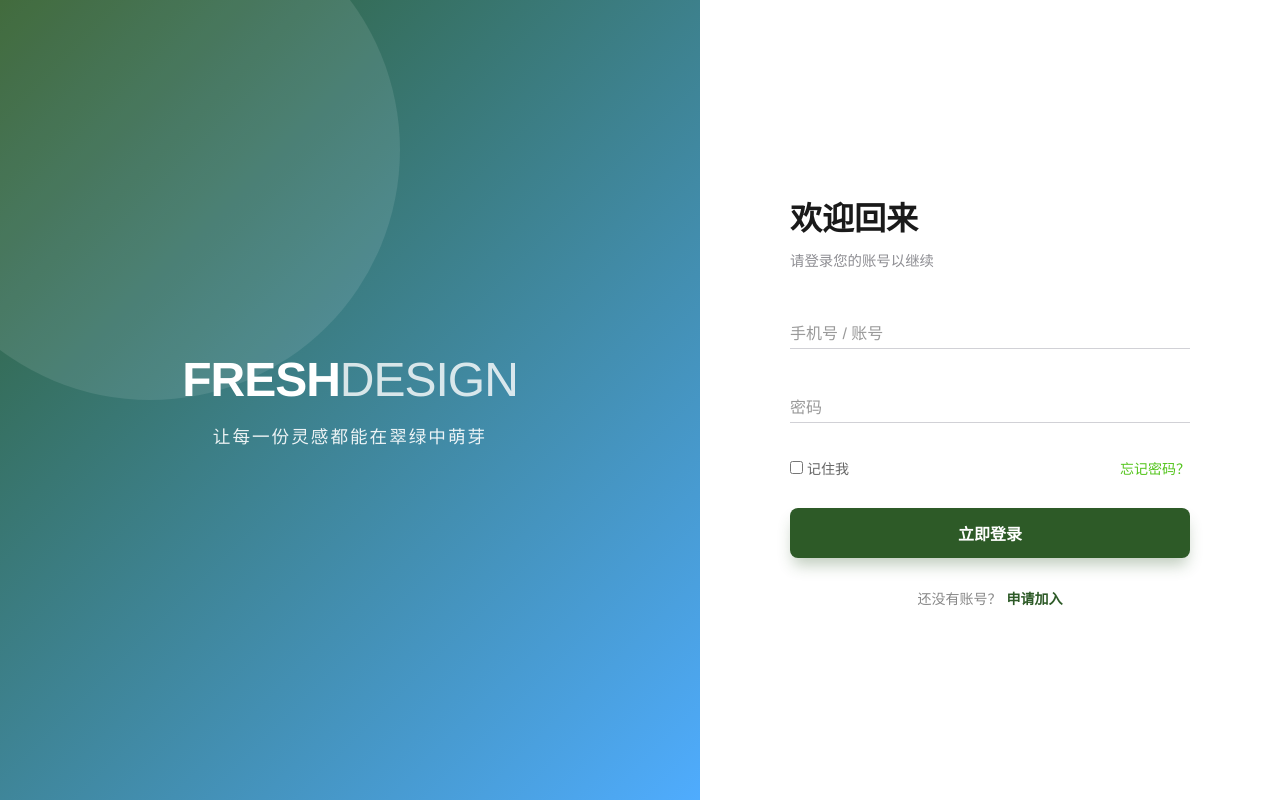
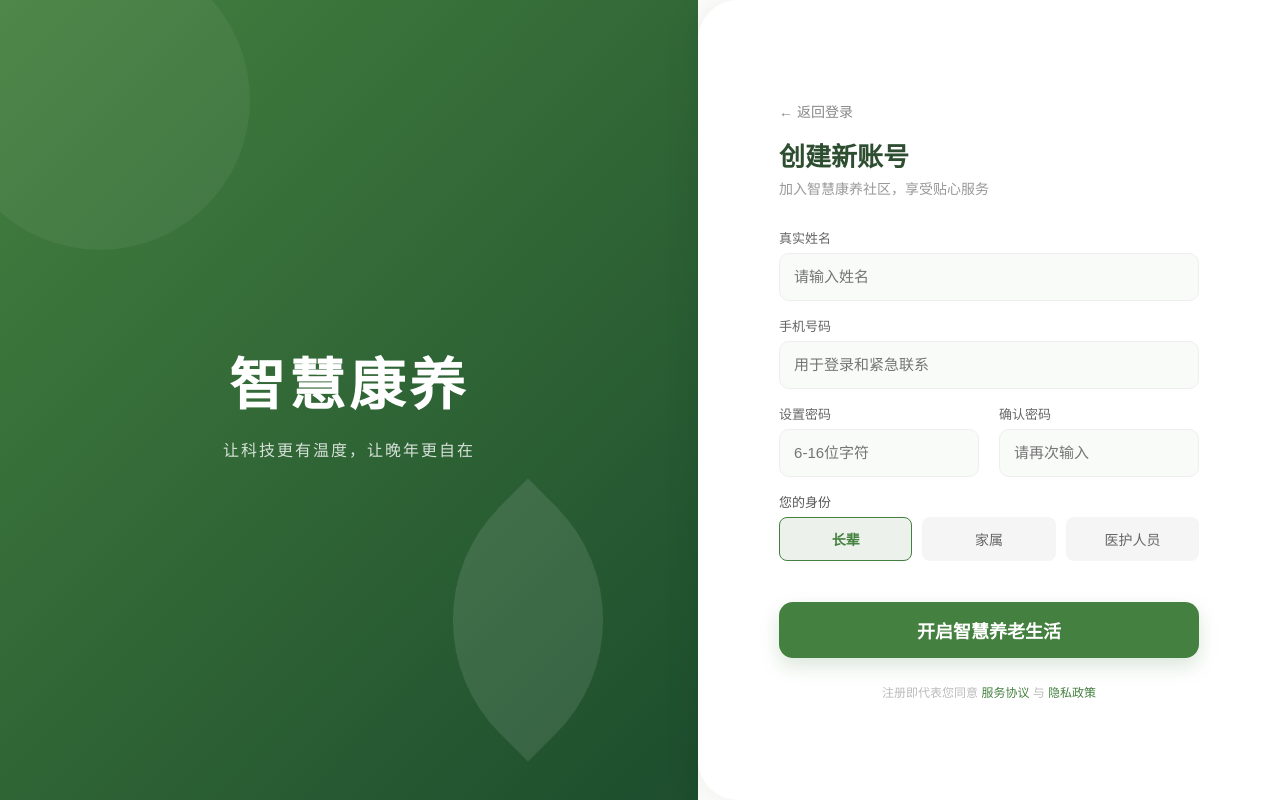
Before and after one commit to plain-wind/elderly, a Vue app: page /register in a window 1280 px wide. Built offline with nearby package versions, Linux system fonts and the light colour scheme.

Commit message:
第二版登录界面

```diff
--- a/components.d.ts
+++ b/components.d.ts
@@ -11,10 +11,16 @@ export {}
 /* prettier-ignore */
 declare module 'vue' {
   export interface GlobalComponents {
+    Button: typeof import('./src/components/Button.vue')['default']
     ElButton: typeof import('element-plus/es')['ElButton']
+    ElderInput: typeof import('./src/components/ElderInput.vue')['default']
+    ElderRadio: typeof import('./src/components/ElderRadio.vue')['default']
     ElForm: typeof import('element-plus/es')['ElForm']
     ElFormItem: typeof import('element-plus/es')['ElFormItem']
     ElInput: typeof import('element-plus/es')['ElInput']
+    Input: typeof import('./src/components/Input.vue')['default']
+    Radio: typeof import('./src/components/Radio.vue')['default']
+    RadioGroup: typeof import('./src/components/RadioGroup.vue')['default']
     RouterLink: typeof import('vue-router')['RouterLink']
     RouterView: typeof import('vue-router')['RouterView']
     Test: typeof import('./src/components/Test.vue')['default']
--- a/src/App.vue
+++ b/src/App.vue
@@ -3,22 +3,16 @@ import Test from '@/components/Test.vue'
 </script>
 
 <template>
-  <!-- <router-view></router-view> -->
-  <Test></Test>
+  <router-view></router-view>
+  <!-- <Test></Test> -->
 </template>
 
 
 
 <style lang="scss">
-#app {
-  --el-color-primary: #0cc609;
-  --el-color-primary-light-3: #82d780;
-  --el-border-radius-base: 12px;
-}
-
-* {
-  margin: 0;
-  padding: 0;
-  box-sizing: border-box;
-}
-</style>
+@use '@/assets/scss/global.scss' as *;
+// #app {
+//   --el-color-primary: #0cc609;
+//   --el-color-primary-light-3: #82d780;
+//   --el-border-radius-base: 12px;
+// }</style>
--- a/src/assets/scss/global.scss
+++ b/src/assets/scss/global.scss
@@ -1,29 +1,23 @@
 // global.scss
+* {
+  box-sizing: border-box;
+  margin: 0;
+  padding: 0;
+}
+
+body {
+  font-family: "PingFang SC", "Microsoft YaHei", sans-serif;
+  -webkit-font-smoothing: antialiased;
+  color: #333;
+}
 
 a {
   text-decoration: none;
-  color: black;
+  color: inherit;
 }
 
-/* 毛玻璃效果 */
-.glass {
-  background: rgba(255, 255, 255, 0.1);
-  -webkit-backdrop-filter: blur(10px);
-  backdrop-filter: blur(10px);
-  border-radius: 12px;
-  border: 1px solid rgba(255, 255, 255, 0.2);
-  box-shadow: 0 8px 32px rgba(0, 0, 0, 0.1);
-  padding: 10px;
+/* 自定义选中文本颜色 */
+::selection {
+  background: #44803f;
+  color: #fff;
 }
-
-/* 隐藏滚动条但保留滚动功能 */
-.element {
-  overflow: auto; /* 或 scroll */
-  scrollbar-width: none; /* Firefox */
-  -ms-overflow-style: none; /* IE 10+ */
-  /* border: 2px solid red; */
-}
-
-.element::-webkit-scrollbar {
-  display: none; /* Chrome、Safari、Edge */
-}
--- /dev/null
+++ b/src/components/Button.vue
@@ -0,0 +1,39 @@
+<script setup lang="ts">
+const props = defineProps<{
+  type: 'button' | 'submit' | 'reset'
+}>();
+</script>
+
+<template>
+  <button :type="type" class="btn">
+    <span>
+      <slot></slot>
+    </span>
+  </button>
+</template>
+
+<style scoped lang="scss">
+.btn {
+  width: 100%;
+  height: 56px;
+  background: #44803f;
+  color: #fff;
+  border: none;
+  border-radius: 14px;
+  font-size: 18px;
+  font-weight: 600;
+  cursor: pointer;
+  transition: all 0.3s;
+  box-shadow: 0 8px 20px rgba(68, 128, 63, 0.2);
+
+  &:hover {
+    background: #356632;
+    transform: translateY(-2px);
+    box-shadow: 0 12px 25px rgba(68, 128, 63, 0.3);
+  }
+
+  &:active {
+    transform: translateY(0);
+  }
+}
+</style>
--- /dev/null
+++ b/src/components/Input.vue
@@ -0,0 +1,82 @@
+<script setup lang="ts">
+
+const emit = defineEmits<{
+  (e: 'update:modelValue', value: string): void;
+}>();
+
+const props = withDefaults(defineProps<{
+  label: string;
+  modelValue: string;
+  placeholder?: string;
+  type?: 'text' | 'tel' | 'password';
+  size?: 'small' | 'medium' | 'large';
+  required?: boolean;
+}>(), {
+  type: 'text',
+  size: 'medium',
+  required: true,
+});
+</script>
+
+<template>
+  <div class="input-field" :class="`size-${size}`">
+    <label>{{ label }}</label>
+    <input :value="modelValue" @input="emit('update:modelValue', ($event.target as HTMLInputElement).value)"
+      :type="type" :placeholder="placeholder" :required="required" />
+  </div>
+</template>
+
+<style scoped lang="scss">
+.input-field {
+
+  label {
+    display: block;
+    color: #666;
+    font-weight: 500;
+  }
+
+  input {
+    width: 100%;
+    border: 1.5px solid #eee;
+    transition: all 0.3s;
+    outline: none;
+    background: #f9fbf9;
+
+    &:focus {
+      border-color: #44803f;
+      background: #fff;
+      box-shadow: 0 4px 12px rgba(68, 128, 63, 0.1);
+    }
+  }
+}
+
+.size-small {
+  label {
+    font-size: 13px;
+    margin-bottom: 6px;
+  }
+
+  input {
+    height: 48px;
+    padding: 0 14px;
+    border-radius: 10px;
+    font-size: 15px;
+  }
+}
+
+.size-medium {
+  margin-bottom: 24px;
+
+  label {
+    font-size: 14px;
+    margin-bottom: 8px;
+  }
+
+  input {
+    height: 54px;
+    padding: 0 16px;
+    border-radius: 12px;
+    font-size: 16px;
+  }
+}
+</style>
--- a/src/types/index.ts
+++ b/src/types/index.ts
@@ -6,7 +6,7 @@ export interface Login {
 export interface Register {
   name: string;
   telephone: string;
-  code: string;
   password: string;
   confirmPassword: string;
+  role: string;
 }
--- a/src/views/index/Login.vue
+++ b/src/views/index/Login.vue
@@ -1,53 +1,74 @@
 <script setup lang="ts">
-import { Login } from '@/types';
-import { Phone, Lock } from '@element-plus/icons-vue'
+import Input from '@/components/Input.vue'
+import Button from '@/components/Button.vue'
+import { Login } from '@/types'
 
 const router = useRouter();
+const loginForm = ref<Login>({ telephone: '', password: '' });
 
-const ruleForm = ref<Login>({
-  telephone: '',
-  password: '',
-})
-
-
-const rules = reactive({
-  desc: [
-    { required: true, message: 'Please input activity form', trigger: 'blur' },
-  ],
-})
+const handleLogin = () => {
+  console.log('登录提交:', loginForm.value);
+};
 </script>
 
 <template>
-  <div class="main">
-    <div class="box glass">
-      <div class="big-title">
-        HI！ 欢迎登录
+  <div class="login-box">
+    <div class="header">
+      <h2>欢迎登录</h2>
+      <div class="divider"></div>
+    </div>
+
+    <form @submit.prevent="handleLogin" class="form-body">
+      <Input v-model="loginForm.telephone" label="手机号码" type="tel" placeholder="请输入您的手机号" />
+      <Input v-model="loginForm.password" label="登录密码" type="password" placeholder="请输入密码" />
+      <div class="form-footer">
+        <span class="to-register" @click="router.push({ name: 'register' })">
+          还没有账号？点此注册
+        </span>
       </div>
-      <div class="small-title">请 登 录 您 的 账 号</div>
-      <!-- 表单 -->
-      <el-form ref="ruleFormRef" :model="ruleForm" :rules="rules" label-width="auto" label-position="top">
-        <el-form-item label="手机号" prop="telephone">
-          <el-input v-model="ruleForm.telephone" placeholder="请输入手机号" :prefix-icon="Phone" />
-        </el-form-item>
-        <el-form-item label="密码" prop="password">
-          <el-input v-model="ruleForm.password" type="password" placeholder="请输入密码" show-password :prefix-icon="Lock" />
-        </el-form-item>
 
-        <div @click="router.push({ name: 'register' })" class="link">
-          还没有账号？去注册
-        </div>
-
-        <el-form-item>
-          <el-button type="primary">
-            登录
-          </el-button>
-        </el-form-item>
-      </el-form>
-    </div>
+      <Button type="submit">安全登录</Button>
+    </form>
   </div>
 </template>
 
 <style scoped lang="scss">
-@use '@/assets/scss/global.scss' as *;
-@use '@/assets/scss/index.scss' as *;
+.login-box {
+  width: 100%;
+  max-width: 420px;
+  padding: 0 40px;
+
+  .header {
+    margin-bottom: 40px;
+
+    h2 {
+      font-size: 28px;
+      color: #2e4e31;
+      font-weight: 600;
+    }
+
+    .divider {
+      width: 40px;
+      height: 4px;
+      background: #44803f;
+      margin-top: 8px;
+      border-radius: 2px;
+    }
+  }
+}
+
+.form-footer {
+  text-align: right;
+  margin-bottom: 30px;
+
+  .to-register {
+    color: #44803f;
+    font-size: 14px;
+    cursor: pointer;
+
+    &:hover {
+      text-decoration: underline;
+    }
+  }
+}
 </style>
--- a/src/views/index/Register.vue
+++ b/src/views/index/Register.vue
@@ -1,72 +1,174 @@
 <script setup lang="ts">
-import { User, Phone, Lock } from '@element-plus/icons-vue';
+import Input from '@/components/Input.vue';
+import Button from '@/components/Button.vue';
 import { Register } from '@/types';
 
 const router = useRouter();
-const toLogin = () => {
-  router.push({
-    name: 'login'
-  })
-}
-
-const ruleFormRef = ref()
-const ruleForm = ref<Register>({
+const registerForm = ref<Register>({
   name: '',
   telephone: '',
-  code: '',
   password: '',
   confirmPassword: '',
-})
+  role: 'elderly' // 默认角色：长辈
+});
 
-
-const rules = reactive({
-  desc: [
-    { required: true, message: 'Please input activity form', trigger: 'blur' },
-  ],
-})
+const handleRegister = () => {
+  console.log('注册信息:', registerForm.value);
+  // 执行注册逻辑
+};
 </script>
 
 <template>
-  <div class="main">
-    <div class="box glass">
-      <div class="big-title">
-        HI！ 欢迎注册
+  <div class="register-box">
+    <div class="header">
+      <div class="back-link" @click="router.push({ name: 'login' })">
+        ← 返回登录
       </div>
-      <div class="small-title">请 注 册 您 的 账 号</div>
-      <!-- 表单 -->
-      <el-form ref="ruleFormRef" :model="ruleForm" :rules="rules" label-width="auto" label-position="top">
-        <el-form-item label="姓名" prop="name">
-          <el-input v-model="ruleForm.name" placeholder="请输入您的姓名" :prefix-icon="User" />
-        </el-form-item>
-        <el-form-item label="手机号" prop="telephone">
-          <el-input v-model="ruleForm.telephone" placeholder="请输入手机号" :prefix-icon="Phone" class="sjh" />
-        </el-form-item>
-        <el-form-item label="验证码" prop="code">
-          <el-input v-model="ruleForm.code" placeholder="请输入验证码" show-password :prefix-icon="Lock" />
-        </el-form-item>
-        <el-form-item label="密码" prop="password">
-          <el-input v-model="ruleForm.password" type="password" placeholder="请输入密码" show-password :prefix-icon="Lock" />
-        </el-form-item>
-        <el-form-item label="确认密码" prop="confirmPassword">
-          <el-input v-model="ruleForm.confirmPassword" type="password" placeholder="请再次确认密码" show-password
-            :prefix-icon="Lock" />
-        </el-form-item>
+      <h2>创建新账号</h2>
+      <p>加入智慧康养社区，享受贴心服务</p>
+    </div>
 
-        <div @click="toLogin()" class="link">
-          已有帐号 去登录
+    <form @submit.prevent="handleRegister" class="form-grid">
+
+      <Input class="full" size="small" v-model="registerForm.name" label="真实姓名" type="text" placeholder="请输入姓名" />
+      <Input class="full" size="small" v-model="registerForm.telephone" label="手机号码" type="tel"
+        placeholder="用于登录和紧急联系" />
+      <Input size="small" v-model="registerForm.password" label="设置密码" type="password" placeholder="6-16位字符" />
+      <Input size="small" v-model="registerForm.confirmPassword" label="确认密码" type="password" placeholder="请再次输入" />
+
+      <div class="input-field full">
+        <label>您的身份</label>
+        <div class="role-selector">
+          <label :class="{ active: registerForm.role === 'elderly' }">
+            <input type="radio" v-model="registerForm.role" value="elderly" /> 长辈
+          </label>
+          <label :class="{ active: registerForm.role === 'family' }">
+            <input type="radio" v-model="registerForm.role" value="family" /> 家属
+          </label>
+          <label :class="{ active: registerForm.role === 'staff' }">
+            <input type="radio" v-model="registerForm.role" value="staff" /> 医护人员
+          </label>
         </div>
+      </div>
 
-        <el-form-item>
-          <el-button type="primary">
-            注册
-          </el-button>
-        </el-form-item>
-      </el-form>
-    </div>
+      <Button type="submit" class="full" style="margin-top: 20px;">
+        开启智慧养老生活
+      </Button>
+    </form>
+
+    <p class="terms">
+      注册即代表您同意 <a href="#">服务协议</a> 与 <a href="#">隐私政策</a>
+    </p>
   </div>
 </template>
 
 <style scoped lang="scss">
-@use '@/assets/scss/global.scss' as *;
-@use '@/assets/scss/index.scss' as *;
+.register-box {
+  width: 100%;
+  max-width: 500px;
+  padding: 0 40px;
+
+  .header {
+    margin-bottom: 30px;
+
+    .back-link {
+      color: #888;
+      font-size: 14px;
+      cursor: pointer;
+      margin-bottom: 15px;
+      transition: color 0.3s;
+
+      &:hover {
+        color: #44803f;
+      }
+    }
+
+    h2 {
+      font-size: 26px;
+      color: #2e4e31;
+    }
+
+    p {
+      color: #999;
+      font-size: 14px;
+      margin-top: 5px;
+    }
+  }
+}
+
+.form-grid {
+  display: grid;
+  grid-template-columns: 1fr 1fr; // 双列布局
+  gap: 15px 20px;
+
+  .full {
+    grid-column: span 2; // 跨两列
+  }
+}
+
+.input-field {
+  label {
+    display: block;
+    font-size: 13px;
+    color: #555;
+    margin-bottom: 6px;
+    font-weight: 500;
+  }
+}
+
+/* 角色选择器样式 */
+.role-selector {
+  display: flex;
+  gap: 10px;
+  margin-top: 5px;
+
+  label {
+    flex: 1;
+    height: 44px;
+    display: flex;
+    align-items: center;
+    justify-content: center;
+    background: #f5f5f5;
+    border-radius: 8px;
+    cursor: pointer;
+    font-size: 14px;
+    color: #666;
+    transition: all 0.3s;
+    border: 1px solid transparent;
+
+    input {
+      display: none; // 隐藏原始 radio
+    }
+
+    &.active {
+      background: rgba(68, 128, 63, 0.1);
+      color: #44803f;
+      border-color: #44803f;
+      font-weight: 600;
+    }
+  }
+}
+
+.terms {
+  text-align: center;
+  margin-top: 25px;
+  font-size: 12px;
+  color: #bbb;
+
+  a {
+    color: #44803f;
+    text-decoration: none;
+  }
+}
+
+/* 响应式：移动端切换为单列 */
+@media (max-width: 480px) {
+  .form-grid {
+    grid-template-columns: 1fr;
+  }
+
+  .input-field {
+    grid-column: span 2;
+  }
+}
 </style>
--- a/src/views/index/index.vue
+++ b/src/views/index/index.vue
@@ -3,33 +3,132 @@
 </script>
 
 <template>
-  <div class="index">
-    <img class="pic" src="@/assets/imgs/loginBg.webp" alt="">
-    <router-view></router-view>
+  <div class="app-layout">
+    <div class="brand-area">
+      <div class="nature-deco">
+        <div class="sun"></div>
+        <div class="leaf leaf-1"></div>
+        <div class="leaf leaf-2"></div>
+      </div>
+      <div class="brand-content">
+        <h1>智慧康养</h1>
+        <p>让科技更有温度，让晚年更自在</p>
+      </div>
+    </div>
+
+    <div class="view-area">
+      <router-view v-slot="{ Component }">
+        <transition name="fade-slide" mode="out-in">
+          <component :is="Component" />
+        </transition>
+      </router-view>
+    </div>
   </div>
+</template>
 
-</template>
 <style scoped lang="scss">
-.index {
+.app-layout {
+  display: flex;
   width: 100vw;
   height: 100vh;
-  display: flex;
-  background: linear-gradient(135deg, #fdfcfb 0%, #e2d1c3 100%); // 增加一个柔和的渐变底色
-  background-color: #F7F9EB;
+  background-color: #fdfdfb;
+  overflow: hidden;
 
-  .pic {
-    flex: 1.2; // 占据稍大空间
-    height: 100%;
-    object-fit: cover;
-    border-radius: 0 40px 40px 0; // 更圆润的切角
-    box-shadow: 20px 0 40px rgba(0, 0, 0, 0.05);
+  .brand-area {
+    flex: 1.2;
+    background: linear-gradient(135deg, #44803f 0%, #1d4d2d 100%);
+    position: relative;
+    display: flex;
+    flex-direction: column;
+    justify-content: center;
+    align-items: center;
+    color: #fff;
+
+    .brand-content {
+      z-index: 2;
+      text-align: center;
+
+      h1 {
+        font-size: 3.5rem;
+        letter-spacing: 4px;
+        margin-bottom: 1rem;
+      }
+
+      p {
+        opacity: 0.8;
+        font-weight: 300;
+        letter-spacing: 2px;
+      }
+    }
   }
 
-  .router-view-container {
+  .view-area {
     flex: 1;
     display: flex;
     align-items: center;
     justify-content: center;
+    background: #fff;
+    border-radius: 40px 0 0 40px; // 向内凹陷的圆角感
+    box-shadow: -10px 0 30px rgba(0, 0, 0, 0.05);
+    z-index: 5;
+  }
+}
+
+// 简单的 CSS 图形装饰
+.nature-deco {
+  position: absolute;
+  inset: 0;
+  overflow: hidden;
+
+  .sun {
+    position: absolute;
+    width: 300px;
+    height: 300px;
+    background: rgba(255, 255, 255, 0.05);
+    border-radius: 50%;
+    top: -50px;
+    left: -50px;
+  }
+
+  .leaf {
+    position: absolute;
+    background: rgba(255, 255, 255, 0.1);
+    border-radius: 80% 0 80% 0;
+    transform: rotate(-45deg);
+  }
+
+  .leaf-1 {
+    width: 200px;
+    height: 200px;
+    bottom: 10%;
+    right: 10%;
+  }
+}
+
+// 路由切换动画
+.fade-slide-enter-active,
+.fade-slide-leave-active {
+  transition: all 0.4s ease;
+}
+
+.fade-slide-enter-from {
+  opacity: 0;
+  transform: translateX(20px);
+}
+
+.fade-slide-leave-to {
+  opacity: 0;
+  transform: translateX(-20px);
+}
+
+// 响应式处理
+@media (max-width: 768px) {
+  .brand-area {
+    display: none !important;
+  }
+
+  .view-area {
+    background: #f9f9f9;
   }
 }
 </style>
```
Also changed, not shown: src/components/Radio.vue (added, +17 -0 lines), src/components/RadioGroup.vue (added, +19 -0 lines).
